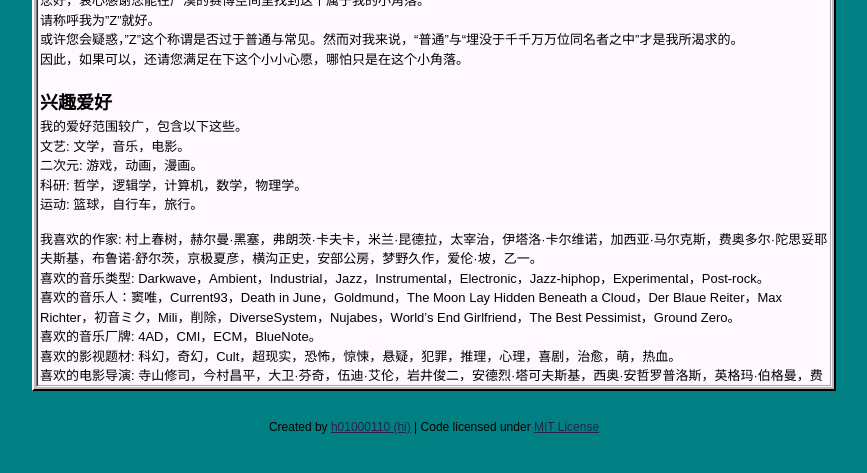
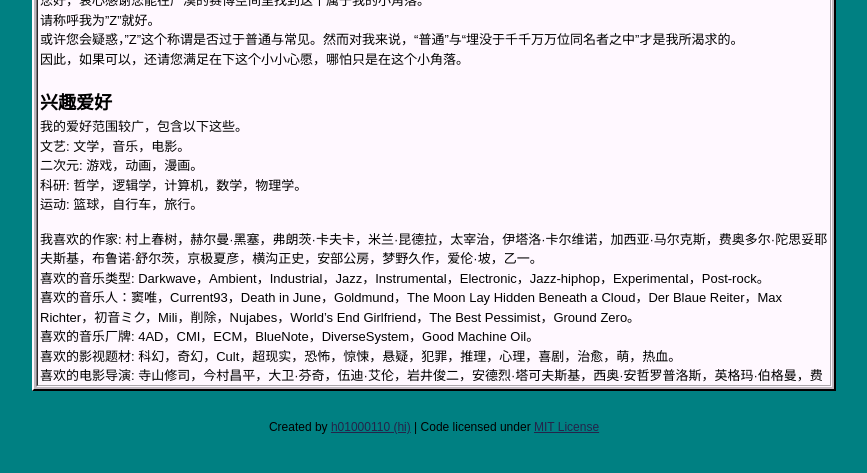
Before and after one commit to player1-Z/player1-Z.github.io, a Jekyll site: the page built from _posts/2020-10-24-Selfintro.md, in a window 1280 px wide, cut to the strip 522-995 px from the top of the page. Shown: the whole strip, without its empty margins (206-1073 px from the left). Built offline with Jekyll 4.4.1, drawn with Linux system fonts in a browser that asks for light colours.

Commit message:
Update 2020-10-24-Selfintro.md

```diff
--- a/_posts/2020-10-24-Selfintro.md
+++ b/_posts/2020-10-24-Selfintro.md
@@ -19,8 +19,8 @@ tags: info
 
 我喜欢的作家: 村上春树，赫尔曼·黑塞，弗朗茨·卡夫卡，米兰·昆德拉，太宰治，伊塔洛·卡尔维诺，加西亚·马尔克斯，费奥多尔·陀思妥耶夫斯基，布鲁诺·舒尔茨，京极夏彦，横沟正史，安部公房，梦野久作，爱伦·坡，乙一。
   喜欢的音乐类型: Darkwave，Ambient，Industrial，Jazz，Instrumental，Electronic，Jazz-hiphop，Experimental，Post-rock。
-  喜欢的音乐人：窦唯，Current93，Death in June，Goldmund，The Moon Lay Hidden Beneath a Cloud，Der Blaue Reiter，Max Richter，初音ミク，Mili，削除，DiverseSystem，Nujabes，World's End Girlfriend，The Best Pessimist，Ground Zero。
-  喜欢的音乐厂牌: 4AD，CMI，ECM，BlueNote。
+  喜欢的音乐人：窦唯，Current93，Death in June，Goldmund，The Moon Lay Hidden Beneath a Cloud，Der Blaue Reiter，Max Richter，初音ミク，Mili，削除，Nujabes，World's End Girlfriend，The Best Pessimist，Ground Zero。
+  喜欢的音乐厂牌: 4AD，CMI，ECM，BlueNote，DiverseSystem，Good Machine Oil。
   喜欢的影视题材: 科幻，奇幻，Cult，超现实，恐怖，惊悚，悬疑，犯罪，推理，心理，喜剧，治愈，萌，热血。
   喜欢的电影导演: 寺山修司，今村昌平，大卫·芬奇，伍迪·艾伦，岩井俊二，安德烈·塔可夫斯基，西奥·安哲罗普洛斯，英格玛·伯格曼，费德里科·费里尼，黑泽明，安德烈·祖拉斯基，亚历桑德罗·佐杜洛夫斯基。
   喜欢的动画导演: 今敏，宫崎骏，押井守。
```
